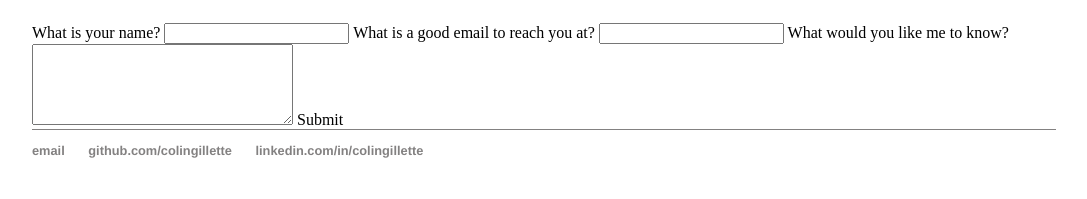
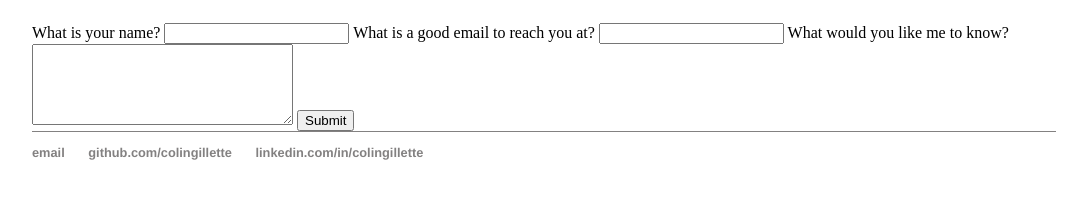
Before and after one commit to colingillette/colingillette.github.io, a Jekyll site: the page built from contact.html, in a window 1280 px wide. Shown: the part 180-379 px from the top of the page, without its empty margins (96-1183 px from the left). Built offline with Jekyll 4.4.1, drawn with Linux system fonts in a browser that asks for light colours.

Commit message:
forgot submit button

```diff
--- a/contact.html
+++ b/contact.html
@@ -18,5 +18,5 @@ title: Contact Me
     <label for="message">What would you like me to know?</label>
     <textarea rows="5" cols="30" id="message" name="message"></textarea>
 
-    <submit>Submit</submit>
+    <input type="submit" value="Submit">
 </form>
```
